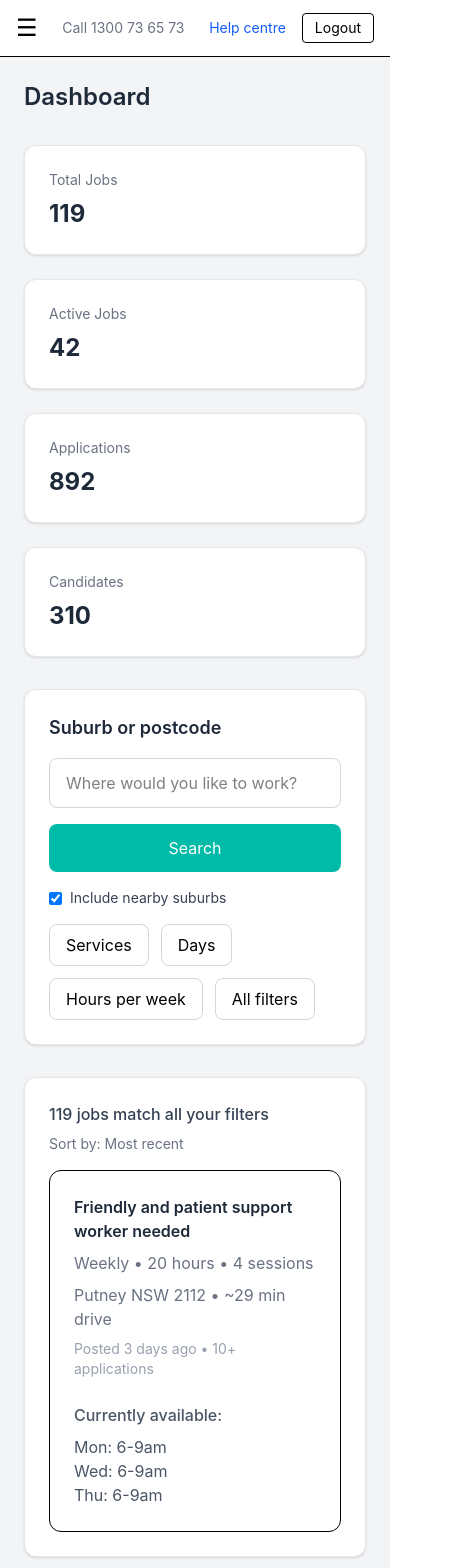
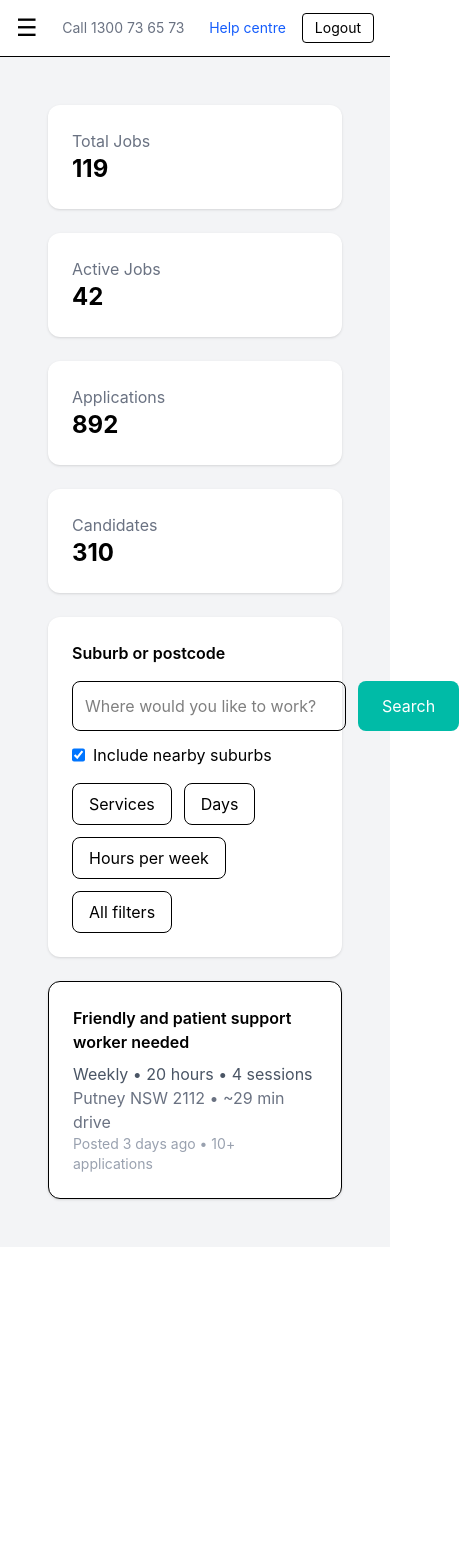
Before and after one commit to shreyatamse1-ship-it/ndis-frontend, a Next.js app: page /dashboard/jobs in a window 390 px wide. Shown: the top 1568 px of the page, 459 px wide, since content can reach past the window. After the commit the page ends 1247 px from the top, so only its background shows below. Built offline with nearby package versions, Linux system fonts and the light colour scheme.

Commit message:
responsive jobs updated

```diff
--- /dev/null
+++ b/app/dashboard/jobs/all-filters/page.tsx
@@ -0,0 +1,189 @@
+"use client";
+
+import { useState } from "react";
+
+export default function AllFiltersPage() {
+
+    const services = [
+        "Companionship and social support",
+        "Community participation, sports and activities",
+        "Transportation",
+        "Meal delivery, preparation and shopping",
+        "Light housework",
+        "Light gardening",
+        "Personal admin and home maintenance",
+        "Showering, toileting and dressing",
+        "Manual transfer and mobility",
+        "Assistance with medication",
+        "Assistance with eating",
+        "Light massage and exercise assistance",
+        "Nursing services",
+        "Psychology",
+        "Occupational therapy",
+        "Physiotherapy",
+        "Speech pathology"
+    ];
+
+    const days = [
+        "Monday", "Tuesday", "Wednesday", "Thursday", "Friday", "Saturday", "Sunday"
+    ];
+
+    const hours = [
+        "Less than 5 hours",
+        "5 to 10 hours",
+        "10 to 20 hours",
+        "More than 20 hours"
+    ];
+
+    const ages = [
+        "0–5", "5–12", "13–18", "19–25", "26–45", "46–65", "65+"
+    ];
+
+    const genders = [
+        "Female", "Male", "No preference"
+    ];
+
+    return (
+        <div className="min-h-screen bg-gray-50">
+
+            {/* HEADER */}
+
+            <div className="bg-white border-b p-6 flex justify-between items-center">
+
+                <div>
+                    <h1 className="text-xl font-semibold">All filters</h1>
+                    <p className="text-gray-500 text-sm">jobs match your filters</p>
+                </div>
+
+                <div className="flex gap-3">
+
+                    <button className="bg-teal-600 text-white px-6 py-2 rounded-lg">
+                        Apply filter
+                    </button>
+
+                    <button className="border border-purple-700 text-purple-700 px-6 py-2 rounded-lg">
+                        Clear All
+                    </button>
+
+                </div>
+
+            </div>
+
+            <div className="p-8 space-y-12">
+
+                {/* SERVICES */}
+
+                <div>
+
+                    <h2 className="text-lg font-semibold mb-6">Services</h2>
+
+                    <div className="space-y-4">
+
+                        {services.map((service) => (
+                            <label key={service} className="flex items-center gap-3 border-b pb-4">
+                                <input type="checkbox" />
+                                {service}
+                            </label>
+                        ))}
+
+                    </div>
+
+                </div>
+
+                {/* DAYS */}
+
+                <div>
+
+                    <h2 className="text-lg font-semibold mb-6">Days</h2>
+
+                    <div className="grid grid-cols-2 md:grid-cols-4 lg:grid-cols-6 gap-4">
+
+                        {days.map((day) => (
+
+                            <div
+                                key={day}
+                                className="border rounded-lg p-4 text-center cursor-pointer hover:bg-gray-100"
+                            >
+                                ✓ {day}
+                            </div>
+
+                        ))}
+
+                    </div>
+
+                </div>
+
+                {/* HOURS */}
+
+                <div>
+
+                    <h2 className="text-lg font-semibold mb-6">Hours per week</h2>
+
+                    <div className="grid grid-cols-2 md:grid-cols-4 gap-4">
+
+                        {hours.map((hour) => (
+
+                            <div
+                                key={hour}
+                                className="border rounded-lg p-4 text-center cursor-pointer hover:bg-gray-100"
+                            >
+                                ✓ {hour}
+                            </div>
+
+                        ))}
+
+                    </div>
+
+                </div>
+
+                {/* CLIENT AGE */}
+
+                <div>
+
+                    <h2 className="text-lg font-semibold mb-6">Client Age</h2>
+
+                    <div className="grid grid-cols-2 md:grid-cols-4 lg:grid-cols-6 gap-4">
+
+                        {ages.map((age) => (
+
+                            <div
+                                key={age}
+                                className="border rounded-lg p-4 text-center hover:bg-gray-100"
+                            >
+                                ✓ {age}
+                            </div>
+
+                        ))}
+
+                    </div>
+
+                </div>
+
+                {/* CLIENT GENDER */}
+
+                <div>
+
+                    <h2 className="text-lg font-semibold mb-6">Client Gender</h2>
+
+                    <div className="grid grid-cols-1 md:grid-cols-3 gap-4">
+
+                        {genders.map((gender) => (
+
+                            <div
+                                key={gender}
+                                className="border rounded-lg p-4 text-center hover:bg-gray-100"
+                            >
+                                ✓ {gender}
+                            </div>
+
+                        ))}
+
+                    </div>
+
+                </div>
+
+            </div>
+
+        </div>
+    );
+}
--- a/app/dashboard/jobs/page.tsx
+++ b/app/dashboard/jobs/page.tsx
@@ -1,128 +1,205 @@
-import StatCard from "../../../components/dashboard/StatCard"
-import Card from "../../../components/ui/Card"
+"use client";
 
-export default function DashboardPage() {
+import { useState } from "react";
+import Link from "next/link";
+
+export default function JobsPage() {
+    const [activeDropdown, setActiveDropdown] = useState("");
+
+    const toggleDropdown = (name: string) => {
+        setActiveDropdown(activeDropdown === name ? "" : name);
+    };
+
     return (
-        <div className="w-full space-y-8">
+        <div className="p-6 space-y-6">
 
-            {/* Page Title */}
-            <h1 className="text-2xl font-semibold text-gray-800">
-                Dashboard
-            </h1>
+            {/* DASHBOARD CARDS */}
 
-            {/* Stat Cards */}
-            <div className="grid grid-cols-1 sm:grid-cols-2 lg:grid-cols-4 gap-6">
-                <StatCard title="Total Jobs" value="119" />
-                <StatCard title="Active Jobs" value="42" />
-                <StatCard title="Applications" value="892" />
-                <StatCard title="Candidates" value="310" />
+            <div className="grid grid-cols-1 md:grid-cols-4 gap-6">
+
+                <div className="bg-white rounded-xl shadow p-6">
+                    <p className="text-gray-500">Total Jobs</p>
+                    <h2 className="text-2xl font-bold">119</h2>
                 </div>
 
-            {/* Search Section */}
-            <Card title="Suburb or postcode">
+                <div className="bg-white rounded-xl shadow p-6">
+                    <p className="text-gray-500">Active Jobs</p>
+                    <h2 className="text-2xl font-bold">42</h2>
+                </div>
 
-                {/* Search Input */}
-                <div className="flex flex-col md:flex-row gap-4">
+                <div className="bg-white rounded-xl shadow p-6">
+                    <p className="text-gray-500">Applications</p>
+                    <h2 className="text-2xl font-bold">892</h2>
+                </div>
 
-                    <input
-                        type="text"
-                        placeholder="Where would you like to work?"
-                        className="w-full md:flex-1 border border-gray-300 rounded-lg px-4 py-3"
-                    />
-
-                    <button className="bg-teal-500 text-white px-6 py-3 rounded-lg hover:bg-teal-600 transition">
-                        Search
-                    </button>
+                <div className="bg-white rounded-xl shadow p-6">
+                    <p className="text-gray-500">Candidates</p>
+                    <h2 className="text-2xl font-bold">310</h2>
+                </div>
 
             </div>
 
-                {/* Checkbox */}
-                <div className="flex items-center gap-2 mt-4">
-                    <input type="checkbox" defaultChecked />
-                    <span className="text-sm text-gray-700">
-                        Include nearby suburbs
-                    </span>
+
+            {/* SEARCH CARD */}
+
+            <div className="bg-white rounded-xl shadow p-6">
+
+                <h3 className="font-semibold mb-4">Suburb or postcode</h3>
+
+                <div className="flex gap-3 mb-3">
+                    <input
+                        className="border rounded-lg p-3 flex-1"
+                        placeholder="Where would you like to work?"
+                    />
+
+                    <button className="bg-teal-500 text-white px-6 rounded-lg">
+                        Search
+                    </button>
                 </div>
 
-                {/* Filters */}
-                <div className="flex flex-wrap gap-3 mt-4">
+                <label className="flex gap-2 mb-4">
+                    <input type="checkbox" defaultChecked />
+                    Include nearby suburbs
+                </label>
 
-                    <button className="border border-gray-300 px-4 py-2 rounded-lg">
+
+                {/* FILTER BUTTONS */}
+
+                <div className="flex flex-wrap gap-3">
+
+                    <button
+                        onClick={() => toggleDropdown("services")}
+                        className="border px-4 py-2 rounded-lg"
+                    >
                         Services
                     </button>
 
-                    <button className="border border-gray-300 px-4 py-2 rounded-lg">
+                    <button
+                        onClick={() => toggleDropdown("days")}
+                        className="border px-4 py-2 rounded-lg"
+                    >
                         Days
                     </button>
 
-                    <button className="border border-gray-300 px-4 py-2 rounded-lg">
+                    <button
+                        onClick={() => toggleDropdown("hours")}
+                        className="border px-4 py-2 rounded-lg"
+                    >
                         Hours per week
                     </button>
 
-                    <button className="border border-gray-300 px-4 py-2 rounded-lg">
+
+                    {/* THIS IS THE IMPORTANT FIX */}
+
+                    <Link href="/dashboard/jobs/all-filters">
+                        <button className="border px-4 py-2 rounded-lg">
                             All filters
                         </button>
+                    </Link>
 
                 </div>
 
-            </Card>
+            </div>
 
-            {/* Job Results */}
-            <Card>
 
-                <div className="flex flex-col md:flex-row md:justify-between md:items-center mb-4 gap-2">
+            {/* SERVICES DROPDOWN */}
 
-                    <p className="text-gray-700 font-medium">
-                        119 jobs match all your filters
-                    </p>
+            {activeDropdown === "services" && (
+                <div className="bg-white rounded-xl shadow p-6 grid md:grid-cols-2 gap-3">
 
-                    <p className="text-gray-500 text-sm">
-                        Sort by: Most recent
-                    </p>
+                    {[
+                        "Companionship and social support",
+                        "Transportation",
+                        "Light housework",
+                        "Personal admin and home maintenance",
+                        "Manual transfer and mobility",
+                        "Assistance with eating",
+                        "Nursing services",
+                        "Occupational therapy",
+                        "Speech pathology",
+                        "Community participation",
+                        "Meal delivery and shopping",
+                        "Light gardening",
+                        "Showering and dressing",
+                        "Assistance with medication",
+                    ].map((service) => (
+                        <label key={service} className="flex gap-2">
+                            <input type="checkbox" />
+                            {service}
+                        </label>
+                    ))}
 
                 </div>
+            )}
 
-                {/* Job Card */}
-                <div className="border rounded-xl p-6 flex flex-col md:flex-row md:justify-between gap-6">
 
-                    {/* Left Content */}
-                    <div>
+            {/* DAYS DROPDOWN */}
 
-                        <p className="font-semibold text-gray-800">
+            {activeDropdown === "days" && (
+                <div className="bg-white rounded-xl shadow p-6 grid grid-cols-2 md:grid-cols-4 gap-3">
+
+                    {[
+                        "Monday",
+                        "Tuesday",
+                        "Wednesday",
+                        "Thursday",
+                        "Friday",
+                        "Saturday",
+                        "Sunday",
+                    ].map((day) => (
+                        <label key={day} className="flex gap-2">
+                            <input type="checkbox" />
+                            {day}
+                        </label>
+                    ))}
+
+                </div>
+            )}
+
+
+            {/* HOURS DROPDOWN */}
+
+            {activeDropdown === "hours" && (
+                <div className="bg-white rounded-xl shadow p-6 space-y-3">
+
+                    {[
+                        "Less than 5 hours",
+                        "5 to 10 hours",
+                        "10 to 20 hours",
+                        "More than 20 hours",
+                    ].map((h) => (
+                        <label key={h} className="flex gap-2">
+                            <input type="radio" name="hours" />
+                            {h}
+                        </label>
+                    ))}
+
+                </div>
+            )}
+
+
+            {/* JOB CARD */}
+
+            <div className="bg-white rounded-xl shadow p-6 border">
+
+                <h3 className="font-semibold mb-2">
                     Friendly and patient support worker needed
-                        </p>
+                </h3>
 
-                        <p className="text-gray-500 mt-2">
+                <p className="text-gray-600">
                     Weekly • 20 hours • 4 sessions
                 </p>
 
-                        <p className="text-gray-500 mt-2">
+                <p className="text-gray-500">
                     Putney NSW 2112 • ~29 min drive
                 </p>
 
-                        <p className="text-sm text-gray-400 mt-2">
+                <p className="text-gray-400 text-sm">
                     Posted 3 days ago • 10+ applications
                 </p>
 
             </div>
 
-                    {/* Right Content */}
-                    <div className="text-gray-600 md:text-right">
-
-                        <p className="font-medium mb-2">
-                            Currently available:
-                        </p>
-
-                        <p>Mon: 6-9am</p>
-                        <p>Wed: 6-9am</p>
-                        <p>Thu: 6-9am</p>
-
         </div>
-
-                </div>
-
-            </Card>
-
-        </div>
-    )
+    );
 }
```
Lines whose indentation alone changed are shown as unchanged.
